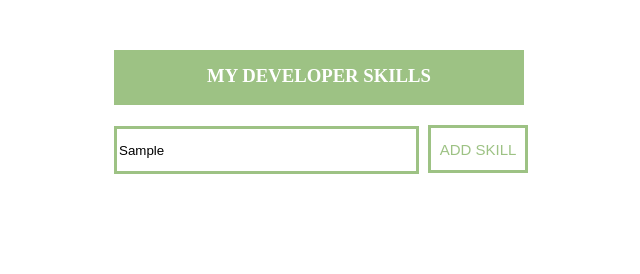
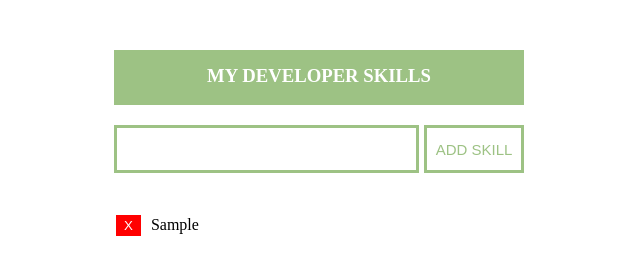
Before and after one commit to purebredhustla/dev-skills-lab, a plain HTML site: page index.html in a window 1280 px wide. Both pictures are taken after typing "Sample" into the empty fields and a click on the button "ADD SKILL". Shown: the whole page, without its empty margins (564-1204 px from the left). Drawn offline with nearby package versions, Linux system fonts and the light colour scheme.

Commit message:
Final code

```diff
--- a/css/style.css
+++ b/css/style.css
@@ -9,17 +9,16 @@ h3 {
     position: relative;
   }
 
-  #box {
-    width: 295px;
+  #input-box {
+    min-width: 295px;
     height: 40px;
     border-width: 3px;
     border-color: rgb(157, 194, 132);
     border-style: solid;
-
   }
 
-  #btn {
-    width: 100px;
+  #add-btn {
+    min-width: 100px;
     height: 48px;
     text-align: center;
     font-size: 15px;
@@ -28,7 +27,6 @@ h3 {
     border-color: rgb(157, 194, 132);
     border-style: solid;
     background-color: white;
-
   }
 
   input {
@@ -36,3 +34,22 @@ h3 {
     margin-left: 670px;
     margin-right: 5px;
   }
+
+  table {
+    text-align: center;
+    margin-left: 670px;
+    padding: 20px 0 0 0;
+  }
+
+  .btn {
+    color: white;
+    background-color: red;
+    border-color: red;
+    border-style: solid;
+    margin-top: 20px;
+    margin-right: 10px;
+  }
+
+  tr {
+    text-align: left;
+  }
--- a/index.html
+++ b/index.html
@@ -14,9 +14,15 @@
 </head>
 <body>
     <h3>MY DEVELOPER SKILLS</h3>
-    <div id="input">
-    <input id="box" type="text">
-    <button id="btn" type="submit">ADD SKILL</button>
+    <div id="input" style="display: flex;">
+    <input id="input-box" type="text">
+    <button id="add-btn" type="submit">ADD SKILL</button>
     </div>
+    <table>
+        <tbody>
+
+
+        </tbody>
+    </table>
 </body>
 </html>
--- a/js/script.js
+++ b/js/script.js
@@ -0,0 +1,15 @@
+$('#add-btn').on('click', function(evt) {
+
+    let $str = $('#input-box').val();
+    const emptyRow = $('<tr>');
+
+    $(emptyRow).append('<button class="btn">X</button>');
+    $(emptyRow).append($str);
+    $('tbody').append(emptyRow);
+    $('#input-box').val('')
+});
+
+//function to remove rows when clicking on X button
+$('tbody').on('click', 'button', function () {
+    $(this).closest('tr').remove();
+});
```
Also changed, not shown: 1 other file.
